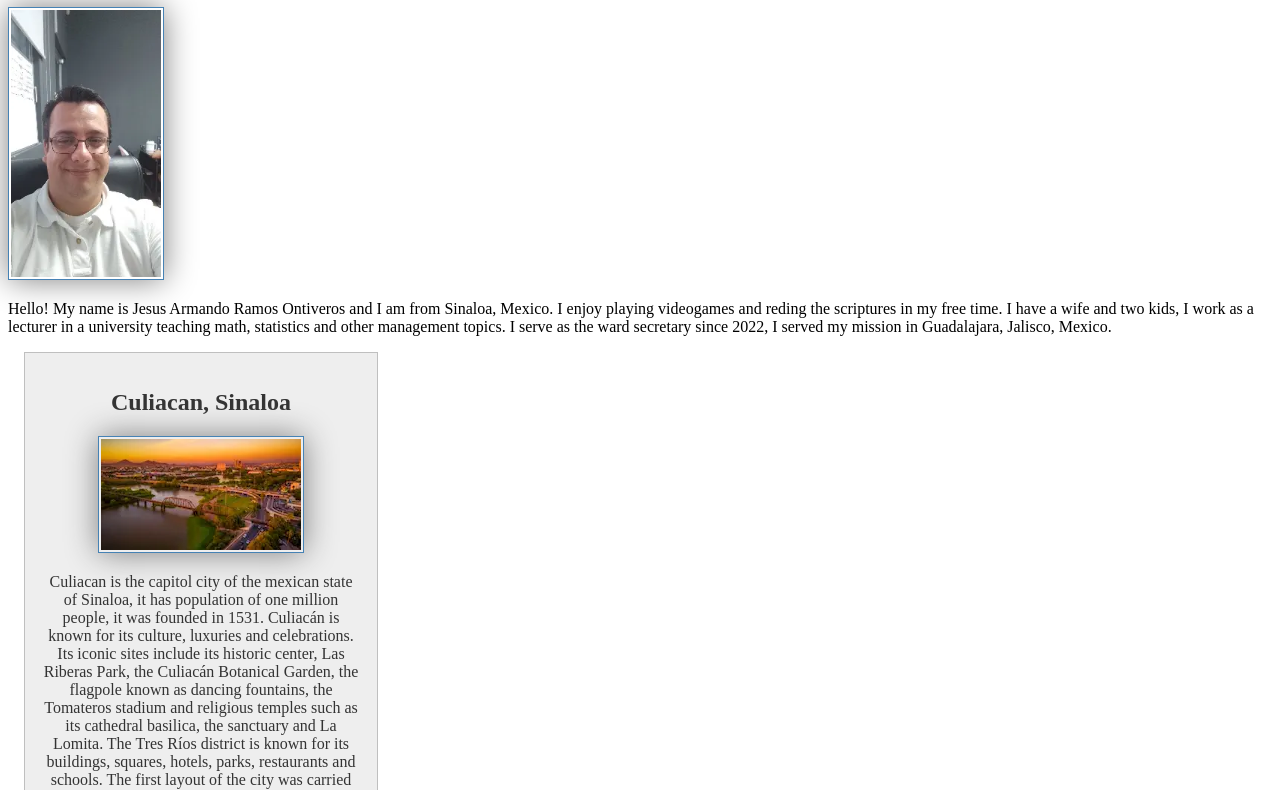
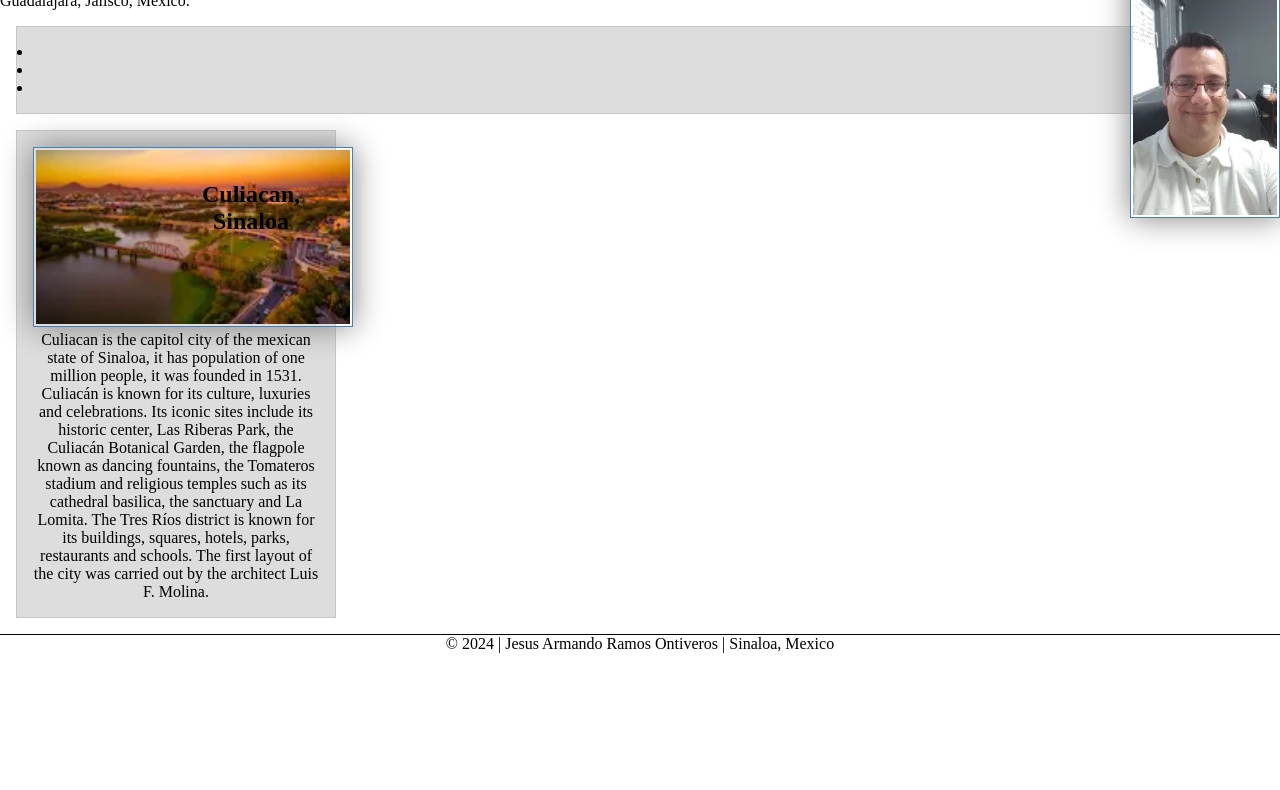
Before and after one commit to ing-armandoramos/wdd130, a plain HTML site: page index.html in a window 1280 px wide. Shown: the part 119-909 px from the top of the page. After the commit the page ends 800 px from the top, so only its background shows below. Drawn offline with Linux system fonts and the light colour scheme.

Commit message:
temple links dont work

```diff
--- a/index.html
+++ b/index.html
@@ -14,14 +14,23 @@
                 <a href = "#"> Home </a>
                 <a href = "wwr/"> Rafting Site </a>
                 <a href = "wwr/site-plan-rafting.html"> Rafting Site Plan </a>
+                <a href = "https://linkedin.com" target="_blank"> LinkedIn </a>
+                <a href = "https://facebook.com" target="_blank"> Facebook </a>
             </nav>
         </header>
         <main>
             <h1> Jesus Armando Ramos Ontiveros | WDD 130 </h1>
             <img src = "images/profile.webp" alt = "Hello, my name is Jesus Armando Ramos Ontiveros" width = "200">
             <p> Hello! My name is Jesus Armando Ramos Ontiveros and I am from Sinaloa, Mexico. I enjoy playing videogames and reding the scriptures in my free time. I have a wife and two kids, I work as a lecturer in a university teaching math, statistics and other management topics. I serve as the ward secretary since 2022, I served my mission in Guadalajara, Jalisco, Mexico. </p>
+
+            <ul class="box">
+                <li><a href="https://www.churchofjesuschrist.org/temples/details/san-diego-california-temple" target="_blank> San Diego California Temple"></a></li>
+                <li><a href="https://www.churchofjesuschrist.org/temples/details/hermosillo-sonora-mexico-temple" target="_blank> Hermosillo Sonora Mexico Temple"></a></li>
+                <li><a href="https://www.churchofjesuschrist.org/temples/details/tijuana-mexico-temple" target="_blank> Tijuana Mexico Temple"></a></li>
+            </ul>
+
         </main>
-        <aside>
+        <aside class="box">
             <h2>Culiacan, Sinaloa</h2>
             <img src="images/culiacan.webp" alt="Aerial view of Culiacan">
             <p>Culiacan is the capitol city of the mexican state of Sinaloa, it has population of one million people, it was founded in 1531. Culiacán is known for its culture, luxuries and celebrations. Its iconic sites include its historic center, Las Riberas Park, the Culiacán Botanical Garden, the flagpole known as dancing fountains, the Tomateros stadium and religious temples such as its cathedral basilica, the sanctuary and La Lomita. The Tres Ríos district is known for its buildings, squares, hotels, parks, restaurants and schools. The first layout of the city was carried out by the architect Luis F. Molina.</p>
@@ -30,4 +39,5 @@
             <p> &copy; 2024 | Jesus Armando Ramos Ontiveros | Sinaloa, Mexico </p>
         </footer>
     </body>
+    <!--Modified the page on monday april 6 2024-->
 </html>
--- a/styles/styles.css
+++ b/styles/styles.css
@@ -1,3 +1,9 @@
+* {
+    margin: 0;
+    padding: 0;
+    box-sizing: border-box;
+}
+
 nav {
     background-color: steelblue;
     padding: 10px;
@@ -29,21 +35,30 @@ p {
 aside {
     width: 20rem;
     margin: 1rem;
-    border: 1px solid rgba(0,0,0,0.2);
+    border: 1px solid rgba(0,0,0,0.1);
     padding: 1rem;
     background-color: #eee;
-    color: #333;
+    color: #222;
     text-align: center;
+    position: relative;
 }
 
 aside img {
-    width: 200px;
-    height: auto;
+    width: 20em;
+    text-align: center;
+
+}
+
+aside h2{
+    position: absolute;
+    top: 50px;
+    left: 150px;
 }
 
 main img {
     width: 150px;
     height: auto;
+    float: right;
 
 }
 
@@ -52,3 +67,15 @@ footer {
     border-top:1px solid #000;
     text-align: center;
 }
+
+
+
+/* Class selectors */
+
+.box {
+    margin: 1rem;
+    border: 1px solid rgba(0,0,0,.1);
+    padding: 1rem;
+    background-color: #ddd;
+    color:#000;
+}
```
